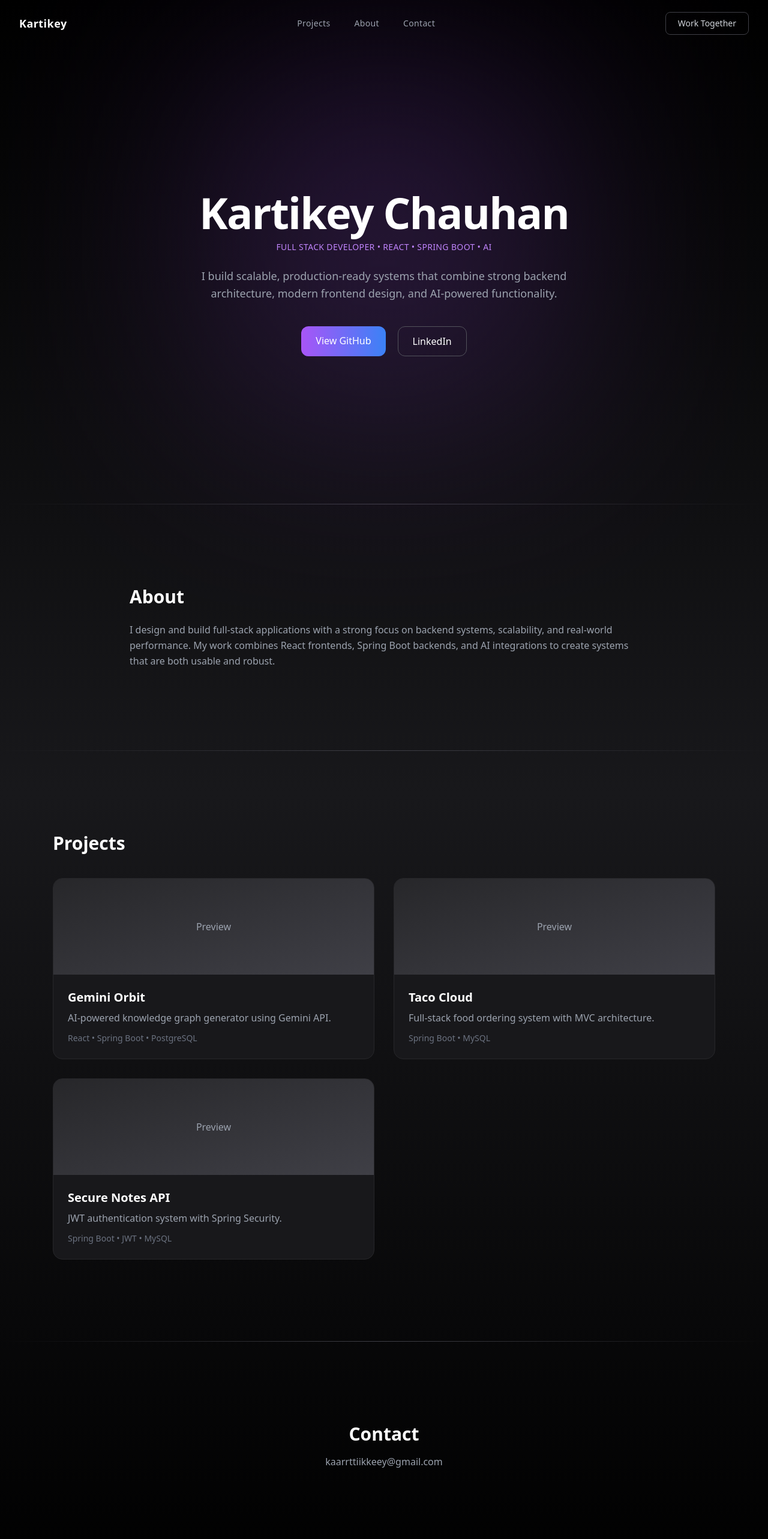
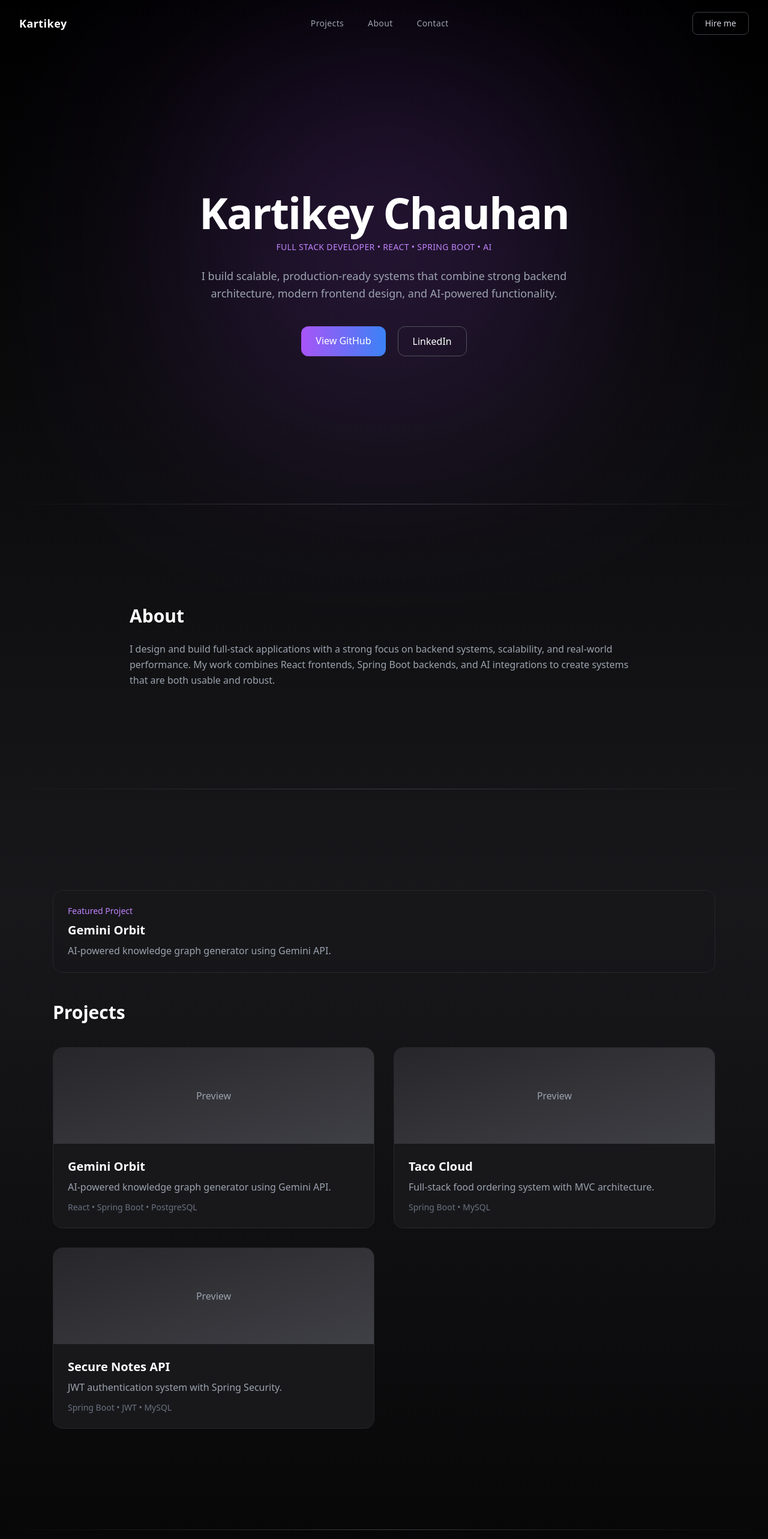
Before and after one commit to 23-kartikey/portfolio, a React app in the folder portfolio/: page / in a window 1280 px wide. Shown: the top 2566 px of the page at 60% size. Built offline with nearby package versions, Linux system fonts and the light colour scheme; the HTML template or start-up script is replaced by a standard one.

Commit message:
feat: improved spacing between sections

```diff
--- a/portfolio/src/App.jsx
+++ b/portfolio/src/App.jsx
@@ -38,8 +38,8 @@ export default function App() {
 
       {/* BACKGROUND */}
       <div className="absolute inset-0 -z-10 overflow-hidden">
-        <div className="absolute w-[500px] h-[500px] bg-purple-500 opacity-20 blur-[120px] top-[-100px] left-[-100px]" />
-        <div className="absolute w-[400px] h-[400px] bg-blue-500 opacity-20 blur-[120px] bottom-[-100px] right-[-100px]" />
+        <div className="absolute w-[600px] h-[600px] bg-purple-500 opacity-20 blur-[150px] animate-pulse top-[-100px] left-[-100px]" />
+        <div className="absolute w-[500px] h-[500px] bg-blue-500 opacity-20 blur-[150px] animate-pulse bottom-[-100px] right-[-100px]" />
       </div>
 
       <Navbar active={active} />
--- a/portfolio/src/components/About.jsx
+++ b/portfolio/src/components/About.jsx
@@ -2,7 +2,7 @@ import { motion } from "framer-motion";
 
 export default function About() {
   return (
-    <section id="About" className="max-w-4xl mx-auto px-6 py-24">
+    <section id="About" className="max-w-4xl mx-auto px-6 py-32">
       <motion.h2
         initial={{ opacity: 0, y: 30 }}
         whileInView={{ opacity: 1, y: 0 }}
--- a/portfolio/src/components/Contact.jsx
+++ b/portfolio/src/components/Contact.jsx
@@ -2,7 +2,7 @@ import { motion } from "framer-motion";
 
 export default function Contact() {
   return (
-    <section id="Contact" className="text-center py-24">
+    <section id="Contact" className="text-center py-32">
       <motion.h2
         initial={{ opacity: 0, y: 30 }}
         whileInView={{ opacity: 1, y: 0 }}
--- a/portfolio/src/components/Navbar.jsx
+++ b/portfolio/src/components/Navbar.jsx
@@ -67,10 +67,10 @@ export default function Navbar({ active }) {
 
         {/* CTA */}
         <a
-          href="#contact"
+          href="#Contact"
           className="px-5 py-2 rounded-lg text-sm font-medium border border-zinc-700 text-gray-300 hover:text-white hover:border-purple-400 transition"
         >
-          Work Together
+          Hire me
         </a>
 
       </div>
--- a/portfolio/src/components/Projects.jsx
+++ b/portfolio/src/components/Projects.jsx
@@ -23,7 +23,14 @@ const projects = [
 
 export default function Projects() {
   return (
-    <section id="Projects" className="max-w-6xl mx-auto px-6 py-24">
+    <section id="Projects" className="max-w-6xl mx-auto px-6 py-32">
+        <div className="mb-12 p-6 rounded-2xl border border-zinc-800 bg-zinc-900/60 backdrop-blur">
+            <p className="text-sm text-purple-400 mb-2">Featured Project</p>
+            <h3 className="text-xl font-semibold">Gemini Orbit</h3>
+            <p className="text-gray-400 mt-2">
+                AI-powered knowledge graph generator using Gemini API.
+            </p>
+        </div>
       <motion.h2
         initial={{ opacity: 0, y: 30 }}
         whileInView={{ opacity: 1, y: 0 }}
```
